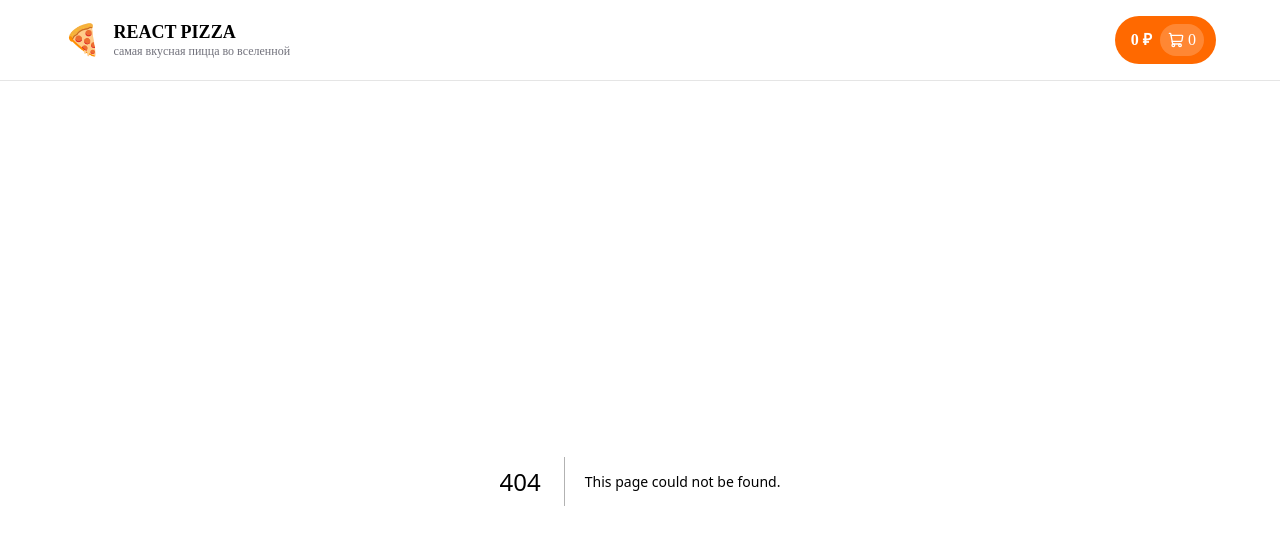
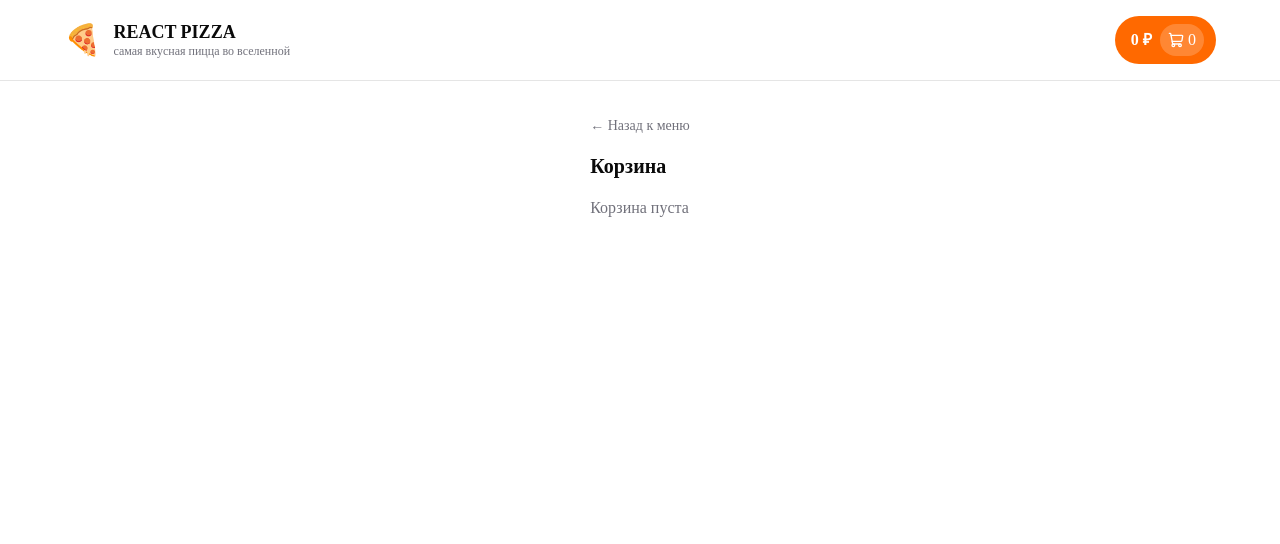
Before and after one commit to Zokajan1984/pizzeria-project, a Next.js app: page /cart in a window 1280 px wide. Before the commit this address had no page. Shown: the top 544 px of the page. Built offline with nearby package versions, Linux system fonts and the light colour scheme.

Commit message:
Savatga sahfa qo'shildi va menuyga qaytish tugmasi

```diff
--- /dev/null
+++ b/src/app/cart/page.tsx
@@ -0,0 +1,65 @@
+"use client";
+
+import { useCartStore } from "@/store/cartStore";
+import Link from "next/link";
+
+export default function CartPage() {
+  const items = useCartStore((state) => state.items);
+
+  const totalPrice = items.reduce(
+    (sum, item) => sum + item.product.price * item.quantity,
+    0,
+  );
+
+  if (items.length === 0) {
+    return (
+      <main className="max-w-3xl mx-auto px-6 py-8">
+        <Link
+          href="/"
+          className="text-sm text-zinc-500 hover:text-black mb-4 inline-block"
+        >
+          ← Назад к меню
+        </Link>
+        <h2 className="text-xl font-semibold mb-4">Корзина</h2>
+        <p className="text-zinc-500">Корзина пуста</p>
+      </main>
+    );
+  }
+
+  return (
+    <main className="max-w-3xl mx-auto px-6 py-8">
+      <Link
+        href="/"
+        className="text-sm text-zinc-500 hover:text-black mb-4 inline-block"
+      >
+        ← Назад к меню
+      </Link>
+      <h2 className="text-xl font-semibold mb-6">Корзина</h2>
+
+      <div className="flex flex-col gap-3">
+        {items.map((item) => (
+          <div
+            key={item.product.id}
+            className="flex items-center justify-between
+                       border rounded-lg p-4"
+          >
+            <div>
+              <p className="font-medium">{item.product.name}</p>
+              <p className="text-sm text-zinc-500">
+                {item.product.price} ₽ × {item.quantity}
+              </p>
+            </div>
+            <p className="font-semibold">
+              {item.product.price * item.quantity} ₽
+            </p>
+          </div>
+        ))}
+      </div>
+
+      <div className="flex items-center justify-between mt-6 pt-4 border-t">
+        <span className="text-lg font-semibold">Итого:</span>
+        <span className="text-lg font-semibold">{totalPrice} ₽</span>
+      </div>
+    </main>
+  );
+}
--- a/src/components/Header.tsx
+++ b/src/components/Header.tsx
@@ -2,6 +2,7 @@
 
 import { ShoppingCart } from "lucide-react";
 import { useCartStore } from "@/store/cartStore";
+import Link from "next/link";
 
 export default function Header() {
   const items = useCartStore((state) => state.items);
@@ -30,21 +31,21 @@ export default function Header() {
             </p>
           </div>
         </div>
-
-        <button
+        <Link
+          href="/cart"
           className="flex items-center gap-2 bg-orange-500
-                     hover:bg-orange-600 text-white rounded-full
-                     pl-4 pr-3 py-2 cursor-pointer"
+             hover:bg-orange-600 text-white rounded-full
+             pl-4 pr-3 py-2 cursor-pointer"
         >
           <span className="font-semibold">{totalPrice} ₽</span>
           <span
             className="flex items-center gap-1 bg-white/20
-                       rounded-full px-2 py-1"
+               rounded-full px-2 py-1"
           >
             <ShoppingCart size={16} />
             {totalCount}
           </span>
-        </button>
+        </Link>
       </div>
     </header>
   );
```
